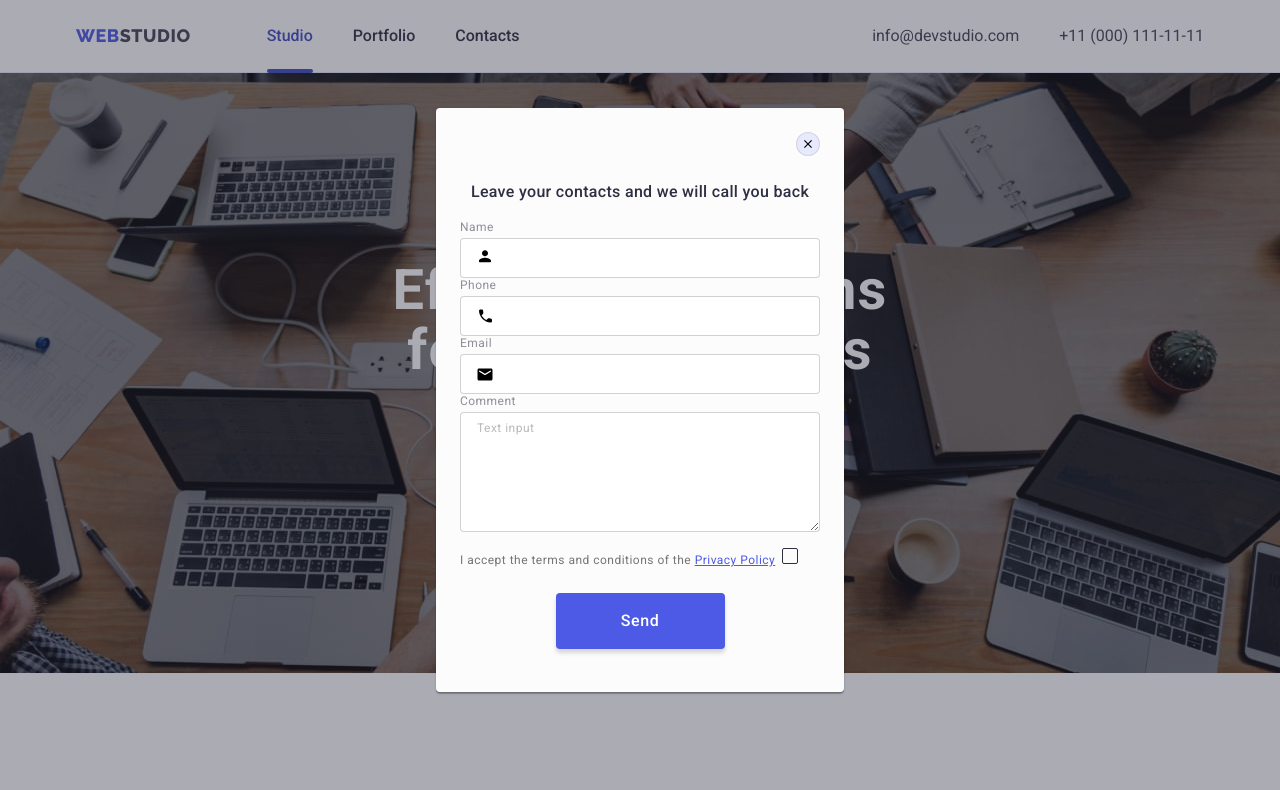
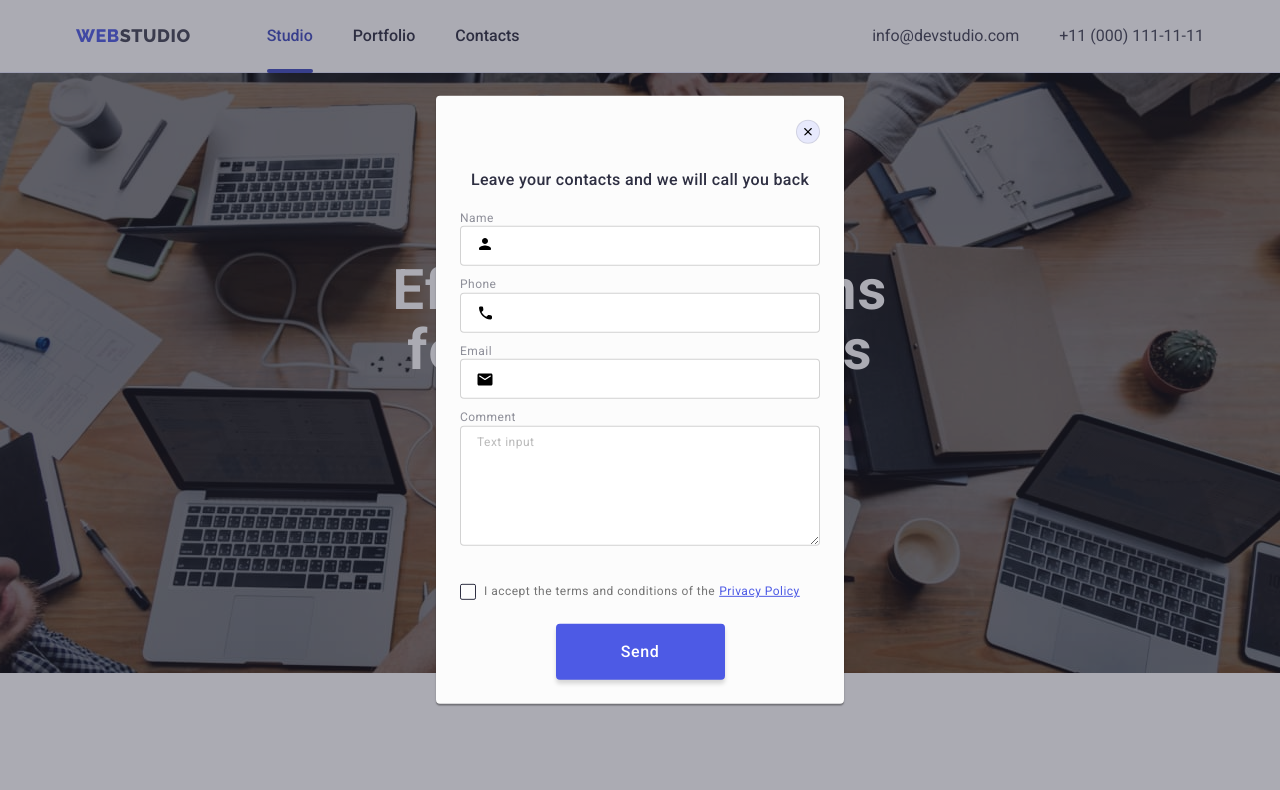
Before and after one commit to kika88vk/goit-markup-hw-06, a plain HTML site: page index.html in a window 1280 px wide. Both pictures are taken after a click on the button "Order Service". Shown: the top 790 px of the page. Drawn offline with nearby package versions, Linux system fonts and the light colour scheme.

Commit message:
Add policy

```diff
--- a/css/styles.css
+++ b/css/styles.css
@@ -772,9 +772,14 @@ text-align: center;
 }
 
 .modal-form-input {
-    display: flex;
-    flex-direction: column;
+    /* display: flex;
+    flex-direction: column; */
     position: relative;
+
+}
+
+.modal-form-input:not(:first-child) {
+    margin-top: 8px;
 }
 
 .modal-label {
@@ -850,35 +855,37 @@ font-weight: 400;
     line-height: 1.17;
     letter-spacing: 0.04em;
     color: #757575;
-
+    display: flex;
 }
 
 .modal-accent-text {
     color: var(--accent-color);
     text-decoration: underline;
+    margin-left: 4px;
 }
 
 .policy-checkbox {
 appearance: none;
 }
 
-.policy-checkbox:checked + .modal-policy-icon {
+.policy-checkbox:checked + .label-policy::before {
     background-image: url(../images/click.svg);
     background-size: contain;
     background-origin: border-box;
     background-color: var(--hover-color);
-    border-color: var(--hover-color);
+    border: none;
 }
 
-.modal-policy-icon {
-    display: inline-block;
+.label-policy::before {
+    content: "";
+    margin-right: 8px;
         width: 16px;
         height: 16px;
         border: 1.25px solid #2E2F42;
         border-radius: 2px;
-    left: 0;
         transition: background-image 250ms var(--timing-function);
 }
+
 
 .modal-form-btn {
 font-family: 'Roboto', sans-serif;
--- a/index.html
+++ b/index.html
@@ -410,14 +410,11 @@
                 </div>
 
                 <div class="modal-form-policy">
+                    <input type="checkbox" id="policy" name="policy" value="true" class="policy-checkbox">
                     <label for="policy" class="label-policy">I accept the terms and conditions of the <span
                             class="modal-accent-text">Privacy
-                            Policy</span>
-                        <input type="checkbox" id="policy" name="policy" class="policy-checkbox">
-                        <span class="modal-policy-icon"></span>
-                    </label>
+                            Policy</span></label>
                 </div>
-
 
                 <button type="submit" class="modal-form-btn">Send</button>
             </form>
```
Lines whose indentation alone changed are shown as unchanged.
